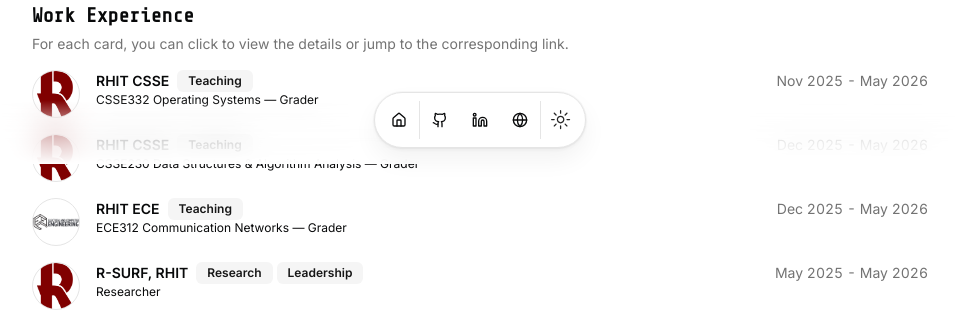
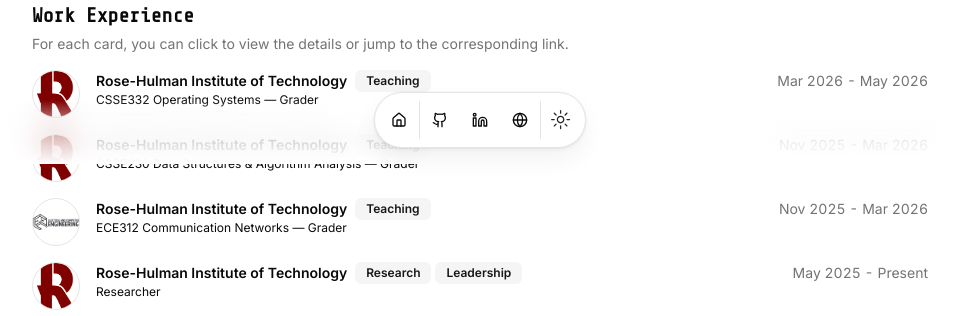
Before and after one commit to WillWYQ/portfolio, a Next.js app: page / in a window 1280 px wide. Shown: the part 636-952 px from the top of the page, without its empty margins (160-1119 px from the left). Built offline with nearby package versions, Linux system fonts and the light colour scheme.

Commit message:
fix: update work experience details for accuracy and clarity

```diff
--- a/src/data/resume.tsx
+++ b/src/data/resume.tsx
@@ -196,55 +196,60 @@ export const DATA = {
 
   work: [
     {
-      company: "RHIT CSSE",
+      department:"Department of Computer Science & Software Engineering",
+      company: "Rose-Hulman Institute of Technology",
       href: "https://www.rose-hulman.edu/",
       badges: ["Teaching"],
       location: "Terre Haute, IN",
       title: "CSSE332 Operating Systems — Grader",
       logoUrl: "/rhit.png",
-      start: "Nov 2025",
+      start: "Mar 2026",
       end: "May 2026",
       description:
-        "Graded CSSE332 Operating Systems assignments and projects covering boot flow, process scheduling, virtual memory management, system calls, concurrency, synchronization, and file systems. Verified implementation correctness in C against course rubrics; provided targeted written feedback on design decisions, race conditions, and memory-safety issues. Coordinated with faculty to maintain consistent evaluation standards across sections.",
+        "Graded CSSE332 Operating Systems assignments and projects covering boot flow, process scheduling, virtual memory management, system calls, concurrency, synchronization, and file systems; provided targeted written feedback on design decisions, race conditions, and memory-safety issues. Coordinated with faculty to maintain consistent evaluation standards across sections.",
     },
     {
-      company: "RHIT CSSE",
+      department:"Department of Computer Science & Software Engineering",
+      company: "Rose-Hulman Institute of Technology",
       href: "https://www.rose-hulman.edu/",
       badges: ["Teaching"],
       location: "Terre Haute, IN",
       title: "CSSE230 Data Structures & Algorithm Analysis — Grader",
       logoUrl: "/rhit.png",
-      start: "Dec 2025",
-      end: "May 2026",
+      start: "Nov 2025",
+      end: "Mar 2026",
       description:
         "Graded CSSE230 by reviewing programming labs, proofs, and analysis writeups on recursion, balanced trees, heaps, graphs, and asymptotic reasoning. Checked correctness and runtime claims against rubric expectations, documented clarifications for the instructional team, and turned around actionable written feedback that tied code structure to algorithmic tradeoffs. Coordinated with faculty to sync grading scripts and maintain consistency across sections.",
     },
     {
-      company: "RHIT ECE",
+      department:"Department of Electrical & Computer Engineering",
+      company: "Rose-Hulman Institute of Technology",
       href: "https://www.rose-hulman.edu/",
       badges: ["Teaching"],
       location: "Terre Haute, IN",
       title: "ECE312 Communication Networks — Grader",
       logoUrl: "/rhitece.png",
-      start: "Dec 2025",
-      end: "May 2026",
+      start: "Nov 2025",
+      end: "Mar 2026",
       description:
         "Supported ECE 312 by grading assignments covering layered architectures, circuit vs. packet switching, ISO/OSI reference model flow, point-to-point protocols, framing/error control, shared-medium access, LANs, routing, congestion control, queuing theory, and reliable transport/internetworking. Verified numerical analyses, protocol diagrams, and queuing derivations; provided targeted feedback that linked theory to implementation tradeoffs and kept turnaround under 48 hours.",
     },
     {
-      company: "R-SURF, RHIT",
+      department: "Rose-Hulman Summer Undergraduate Research Fellowships",
+      company: "Rose-Hulman Institute of Technology",
       href: "https://www.rose-hulman.edu/",
       badges: ["Research", "Leadership"],
       location: "Terre Haute, IN",
       title: "Researcher ",
       logoUrl: "/rhit.png",
       start: "May 2025",
-      end: "May 2026",
+      end: "Present",
       description:
         "Designed and implemented core microkernel components on a RISC-V SoC, including boot, trap/exception handling, timer-driven preemption, and PLIC-based external interrupts. Integrated OpenSBI (FW_DYNAMIC) and verified the system on QEMU with GDB. Authored documentation, lab exercises, and code comments for an educational OS stack; maintained reproducible build tooling (Makefiles, scripts) to support students. Practiced low-level debugging (RISC-V assembly, linker scripts, interrupt controller configuration) under faculty mentorship; collaborated remotely with the research team. (Remote; Terre Haute, IN)"
     },
     {
-      company: "MERL (Multidisciplinary Educational Robotics Lab), RHIT",
+      department: "MERL (Multidisciplinary Educational Robotics Lab)",
+      company: "Rose-Hulman Institute of Technology",
       href: "https://www.rose-hulman.edu/",
       badges: ["Research", "Leadership"],
       location: "Terre Haute, IN",
@@ -256,19 +261,21 @@ export const DATA = {
         "Designed and programmed human-interactive robot frameworks using Arduino and Raspberry Pi; implemented software architectures in C, JavaScript, and Python. Built end-to-end embedded systems (circuit design & soldering, HW–SW integration, product design). Used Cadence OrCAD for PCB and SolidWorks for mechanical design. Introduced a Git branching model, TODO tracker, team calendar, and an internal wiki; mentored 5 new student researchers and improved onboarding time by ~20%."
     },
     {
-      company: "Maker Lab (RHIT)",
+      department: "Maker Lab (Student Organization)",
+      company: "Rose-Hulman Institute of Technology",
       href: "https://www.rose-hulman.edu/",
       badges: ["Leadership", "Documentation"],
       location: "Terre Haute, IN",
       title: "Archivist",
       logoUrl: "/makerlab.png",
-      start: "Mar 2023",
+      start: "Mar 2024",
       end: "Mar 2026",
       description:
         "Maintained lab assets and documentation; supported student projects and maker activities.",
     },
     {
-      company: "International Student Association (RHIT)",
+      department: "International Student Association (Student Organization)",
+      company: "Rose-Hulman Institute of Technology",
       href: "https://www.rose-hulman.edu/",
       badges: ["Leadership", "Finances"],
       location: "Terre Haute, IN",
@@ -280,7 +287,8 @@ export const DATA = {
         "Oversaw budgeting and transparent reporting for a 50-member student association. Coordinated with campus offices to secure funding for cultural events, while improving documentation practices for continuity. Gained leadership, budgeting, and organizational skills.",
     },
     {
-      company: "RHIT ECE",
+      department: "Department of Electrical & Computer Engineering",
+      company: "Rose-Hulman Institute of Technology",
       href: "https://www.rose-hulman.edu/",
       badges: ["Teaching"],
       location: "Terre Haute, IN",
@@ -292,7 +300,8 @@ export const DATA = {
         "Assisted in an Embedded Systems course. Helped students debug C/assembly code on microcontrollers, including build setup and peripheral use; guided practices for interrupts, timing, and resource-constrained programming. Checked off labs and graded reports with consistent rubrics. Reinforced systematic debugging habits and clear documentation; collaborated with the instructor to keep sessions on schedule.",
     },
     {
-      company: "RHIT ECE",
+      department: "Department of Electrical & Computer Engineering",
+      company: "Rose-Hulman Institute of Technology",
       href: "https://www.rose-hulman.edu/",
       badges: ["Teaching"],
       location: "Terre Haute, IN",
@@ -305,7 +314,8 @@ export const DATA = {
 
     },
     {
-      company: "RHIT CSSE",
+      department: "Department of Computer Science & Software Engineering",
+      company: "Rose-Hulman Institute of Technology",
       href: "https://www.rose-hulman.edu/",
       badges: ["Teaching"],
       location: "Terre Haute, IN",
```
